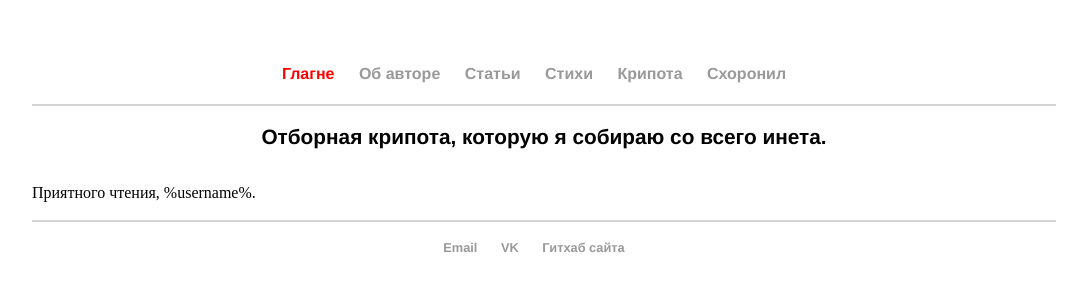
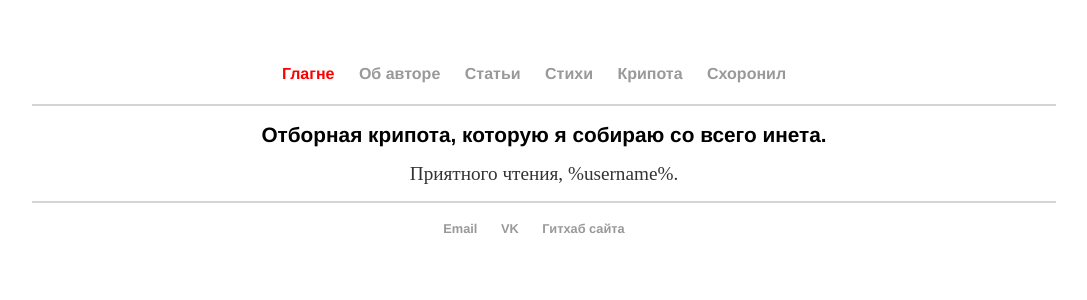
Before and after one commit to G0DMD/G0DMD.github.io, a Jekyll site: the page built from creepy/index.html, in a window 1280 px wide. Shown: the top 300 px of the page, without its empty margins (96-1183 px from the left). Built offline with Jekyll 4.4.1, drawn with Linux system fonts in a browser that asks for light colours.

Commit message:
Update index.html

```diff
--- a/creepy/index.html
+++ b/creepy/index.html
@@ -2,4 +2,4 @@
 layout: default
 title: God Mode | creepy
 ---
-<p class="p2"><h2>Отборная крипота, которую я собираю со всего инета.</h2><br>Приятного чтения, %username%.</p>
+<h2>Отборная крипота, которую я собираю со всего инета.</h2><p class="p2">Приятного чтения, %username%.</p>
```
